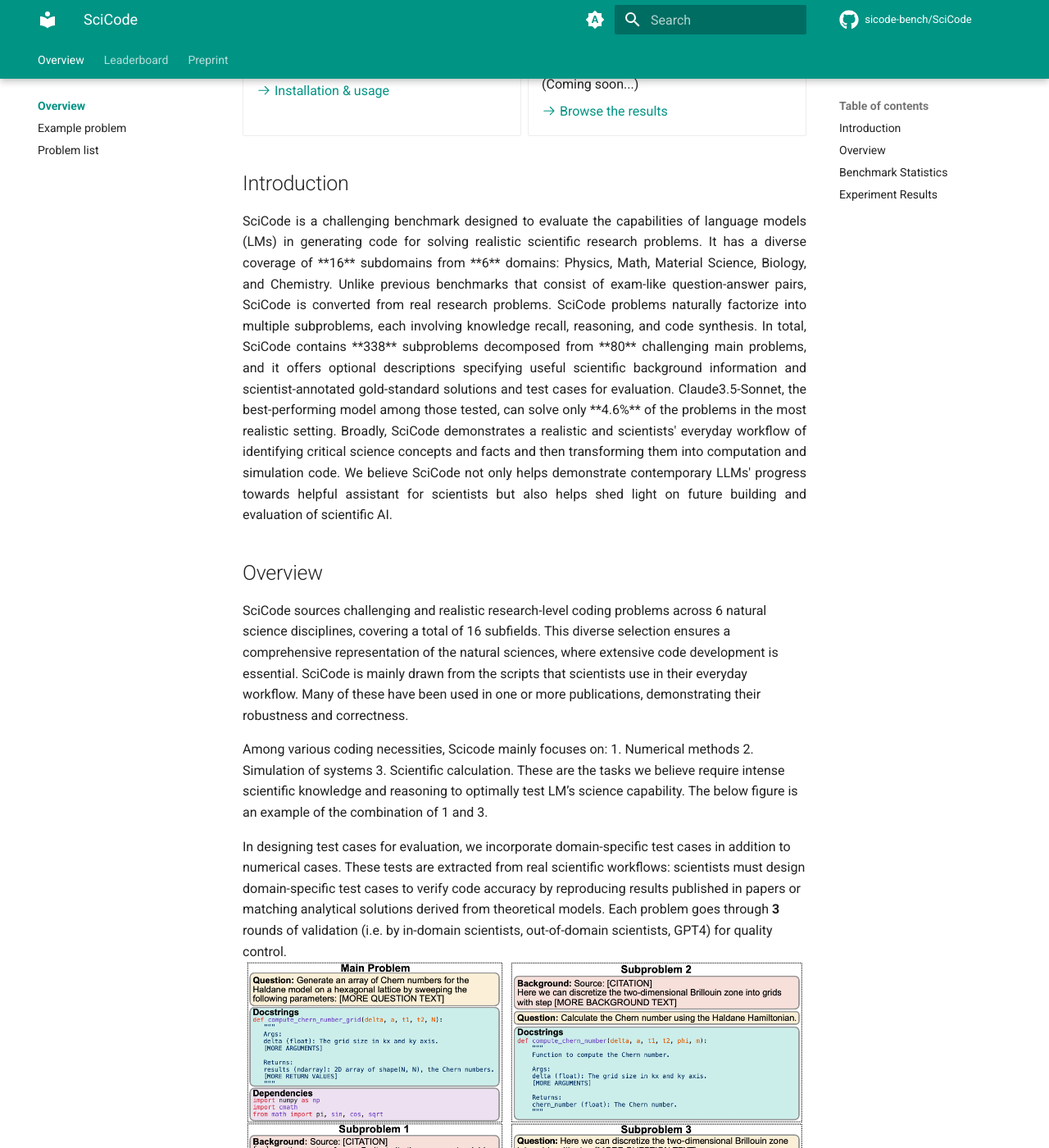
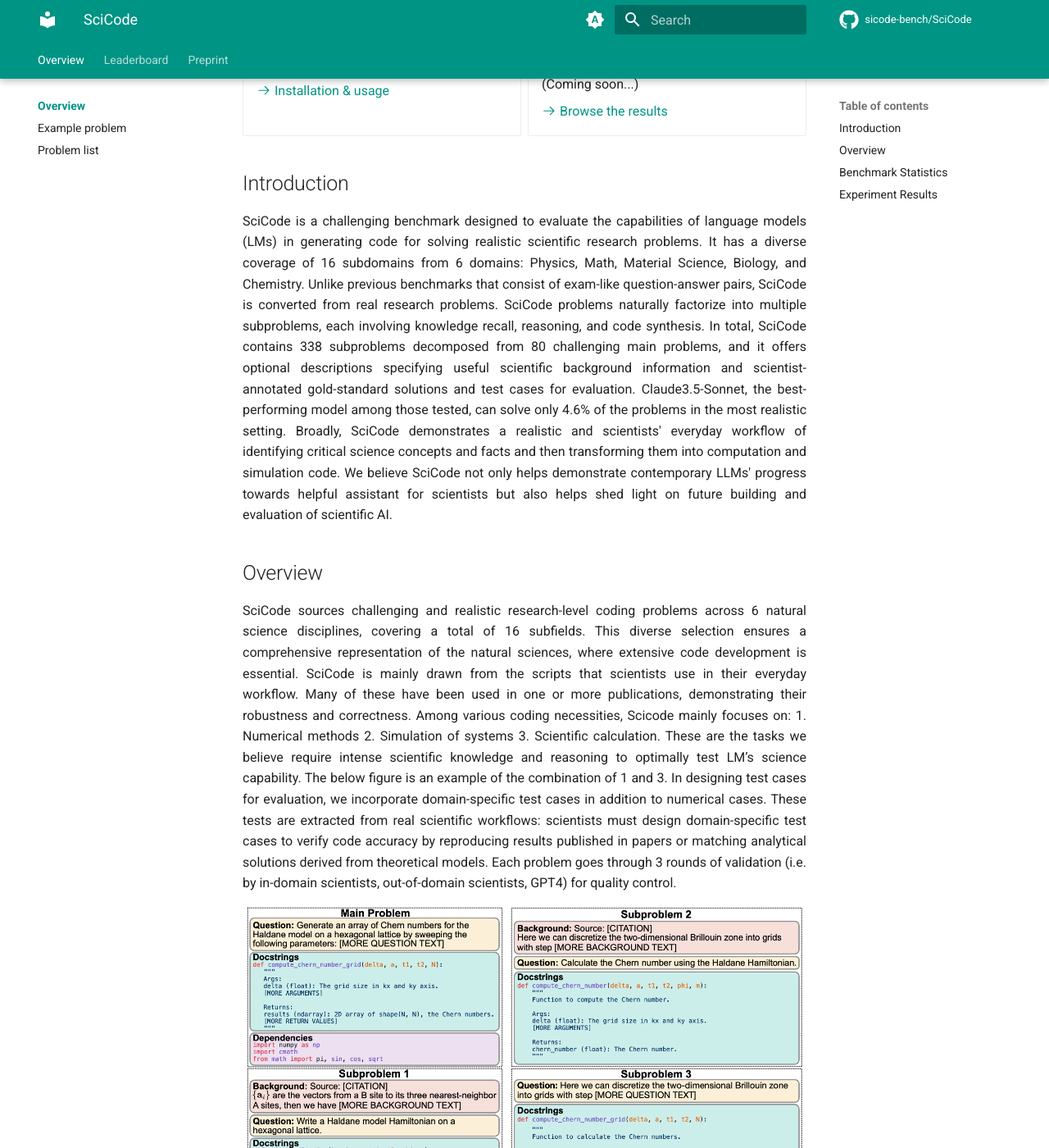
Before and after one commit to scicode-bench/scicode-bench.github.io, an MkDocs documentation site: the page built from docs/index.md, in a window 1280 px wide and 1400 px high, scrolled down 798 px. Shown: the whole window at 82% size. Built offline with MkDocs 1.6.1 and Material for MkDocs 9.7.7, drawn with Linux system fonts in a browser that asks for light colours; comment, search, counter and statistics services are not loaded; some of the changed text lies outside the part shown.

Commit message:
Update index.md

```diff
--- a/docs/index.md
+++ b/docs/index.md
@@ -66,34 +66,39 @@
 
 ## Introduction
 <p align="justify">
-SciCode is a challenging benchmark designed to evaluate the capabilities of language models (LMs) in generating code for solving realistic scientific research problems. It has a diverse coverage of **16** subdomains from **6** domains: Physics, Math, Material Science, Biology, and Chemistry. Unlike previous benchmarks that consist of exam-like question-answer pairs, SciCode is converted from real research problems. SciCode problems naturally factorize into multiple subproblems, each involving knowledge recall, reasoning, and code synthesis. In total, SciCode contains **338** subproblems decomposed from **80** challenging main problems, and it offers optional descriptions specifying useful scientific background information and scientist-annotated gold-standard solutions and test cases for evaluation. Claude3.5-Sonnet, the best-performing model among those tested, can solve only **4.6%** of the problems in the most realistic setting. Broadly, SciCode demonstrates a realistic and scientists' everyday workflow of identifying critical science concepts and facts and then transforming them into computation and simulation code. We believe SciCode not only helps demonstrate contemporary LLMs' progress towards helpful assistant for scientists but also helps shed light on future building and evaluation of scientific AI.
+SciCode is a challenging benchmark designed to evaluate the capabilities of language models (LMs) in generating code for solving realistic scientific research problems. It has a diverse coverage of </strong>16</strong> subdomains from </strong>6</strong> domains: Physics, Math, Material Science, Biology, and Chemistry. Unlike previous benchmarks that consist of exam-like question-answer pairs, SciCode is converted from real research problems. SciCode problems naturally factorize into multiple subproblems, each involving knowledge recall, reasoning, and code synthesis. In total, SciCode contains </strong>338</strong> subproblems decomposed from </strong>80</strong> challenging main problems, and it offers optional descriptions specifying useful scientific background information and scientist-annotated gold-standard solutions and test cases for evaluation. Claude3.5-Sonnet, the best-performing model among those tested, can solve only </strong>4.6%</strong> of the problems in the most realistic setting. Broadly, SciCode demonstrates a realistic and scientists' everyday workflow of identifying critical science concepts and facts and then transforming them into computation and simulation code. We believe SciCode not only helps demonstrate contemporary LLMs' progress towards helpful assistant for scientists but also helps shed light on future building and evaluation of scientific AI.
 </p>
 
 
 ## Overview
+<p align="justify">
 SciCode sources challenging and realistic research-level coding problems across 6 natural science disciplines, covering a total of 16 subfields. This diverse selection ensures a comprehensive representation of the natural sciences, where extensive code development is essential. SciCode is mainly drawn from the scripts that scientists use in their everyday workflow. Many of these have been used in one or more publications, demonstrating their robustness and correctness.
 
 Among various coding necessities, Scicode mainly focuses on: 1. Numerical methods 2. Simulation of systems 3. Scientific calculation. These are the tasks we believe require intense scientific knowledge and reasoning to optimally test LM’s science capability. The below figure is an example of the combination of 1 and 3.
 
-In designing test cases for evaluation, we incorporate domain-specific test cases in addition to numerical cases. These tests are extracted from real scientific workflows: scientists must design domain-specific test cases to verify code accuracy by reproducing results published in papers or matching analytical solutions derived from theoretical models. Each problem goes through **3** rounds of validation (i.e. by in-domain scientists, out-of-domain scientists, GPT4) for quality control.
+In designing test cases for evaluation, we incorporate domain-specific test cases in addition to numerical cases. These tests are extracted from real scientific workflows: scientists must design domain-specific test cases to verify code accuracy by reproducing results published in papers or matching analytical solutions derived from theoretical models. Each problem goes through </strong>3</strong> rounds of validation (i.e. by in-domain scientists, out-of-domain scientists, GPT4) for quality control.
+</p>
 ![Image Title](figures/SciCode_example_problem.png)
 ## Benchmark Statistics
 
-| **Fields**           | **Subfields**                                                                                                 |
+| </strong>Fields</strong>           | </strong>Subfields</strong>                                                                                                 |
 |----------------------|---------------------------------------------------------------------------------------------------------------|
-| **Mathematics**      | [Numerical Linear Algebra](problems.md#numerical-linear-algebra) (8), [Computational Mechanics](problems.md#computational-mechanics) (5), [Computational Finance](problems.md#computational-finance) (1) |
-| **Physics**          | [Condensed Matter Physics](problems.md#condensed-matter-physics) (13), [Optics](problems.md#optics) (10), [Quantum Information/Computing](problems.md#quantum-informationcomputing) (6), [Computational Physics](problems.md#computational-physics) (5), [Astrophysics](problems.md#astrophysics) (2), [Particle Physics](problems.md#particle-physics) (1) |
-| **Chemistry**        | [Quantum Chemistry](problems.md#quantum-chemistry) (5), [Computational Chemistry](problems.md#computational-chemistry) (3)          |
-| **Biology**          | [Ecology](problems.md#ecology) (6), [Biochemistry](problems.md#biochemistry) (1), [Genetics](problems.md#genetics) (1)                         |
-| **Material Science** | [Semiconductor Materials](problems.md#semiconductor-materials) (7), [Molecular Modeling](problems.md#molecular-modeling) (6)       |
+| </strong>Mathematics</strong>      | [Numerical Linear Algebra](problems.md#numerical-linear-algebra) (8), [Computational Mechanics](problems.md#computational-mechanics) (5), [Computational Finance](problems.md#computational-finance) (1) |
+| </strong>Physics</strong>          | [Condensed Matter Physics](problems.md#condensed-matter-physics) (13), [Optics](problems.md#optics) (10), [Quantum Information/Computing](problems.md#quantum-informationcomputing) (6), [Computational Physics](problems.md#computational-physics) (5), [Astrophysics](problems.md#astrophysics) (2), [Particle Physics](problems.md#particle-physics) (1) |
+| </strong>Chemistry</strong>        | [Quantum Chemistry](problems.md#quantum-chemistry) (5), [Computational Chemistry](problems.md#computational-chemistry) (3)          |
+| </strong>Biology</strong>          | [Ecology](problems.md#ecology) (6), [Biochemistry](problems.md#biochemistry) (1), [Genetics](problems.md#genetics) (1)                         |
+| </strong>Material Science</strong> | [Semiconductor Materials](problems.md#semiconductor-materials) (7), [Molecular Modeling](problems.md#molecular-modeling) (6)       |
 
 ![Image Title](figures/SciCode_chart.png)
 <p style="text-align: center;">Left: Distribution of Main Problems   Right: Distribution of Subproblems</p>
 
-We include several research problems that are built upon or reproduce methods used in Nobel Prize-winning studies to highlight current trends in scientific research: the self-consistent field (SCF) method for density functional theory (DFT) calculations (**The Nobel Prize in Chemistry 1998**), the PMNS matrix for neutrino oscillation in matter (**The Nobel Prize in Physics 2015**), the Haldane model for the anomalous quantum Hall effect (**The Nobel Prize in Physics 2016**), optical tweezer simulations for microscopic thermodynamics (**The Nobel Prize in Physics 2018**), and the replica method for spin glasses (**The Nobel Prize in Physics 2021**).
-
+<p align="justify">
+We include several research problems that are built upon or reproduce methods used in Nobel Prize-winning studies to highlight current trends in scientific research: the self-consistent field (SCF) method for density functional theory (DFT) calculations (</strong>The Nobel Prize in Chemistry 1998</strong>), the PMNS matrix for neutrino oscillation in matter (</strong>The Nobel Prize in Physics 2015</strong>), the Haldane model for the anomalous quantum Hall effect (</strong>The Nobel Prize in Physics 2016</strong>), optical tweezer simulations for microscopic thermodynamics (</strong>The Nobel Prize in Physics 2018</strong>), and the replica method for spin glasses (</strong>The Nobel Prize in Physics 2021</strong>).
+</p>
 ## Experiment Results
+<p align="justify">
 We evaluate our model using zero-shot prompts. We keep the prompts general and design different ones for different evaluation setups only to inform the model about the tasks. We keep prompts the same across models and fields, and they contain the model’s main and sub-problem instructions and code for previous subproblems. The standard setup means the model is tested without background knowledge and carrying over generated solutions to previous subproblems. The scientists' annotated background provides the necessary knowledge and reasoning steps to solve the problems, shifting the evaluation’s focus more towards the models’ coding and instruction-following capabilities.
+</p>
 ![Image Title](figures/Standard_Setup.png)
 ![Image Title](figures/Standard_Background.png)
 ![Image Title](figures/Performance_Gain.png)
```
